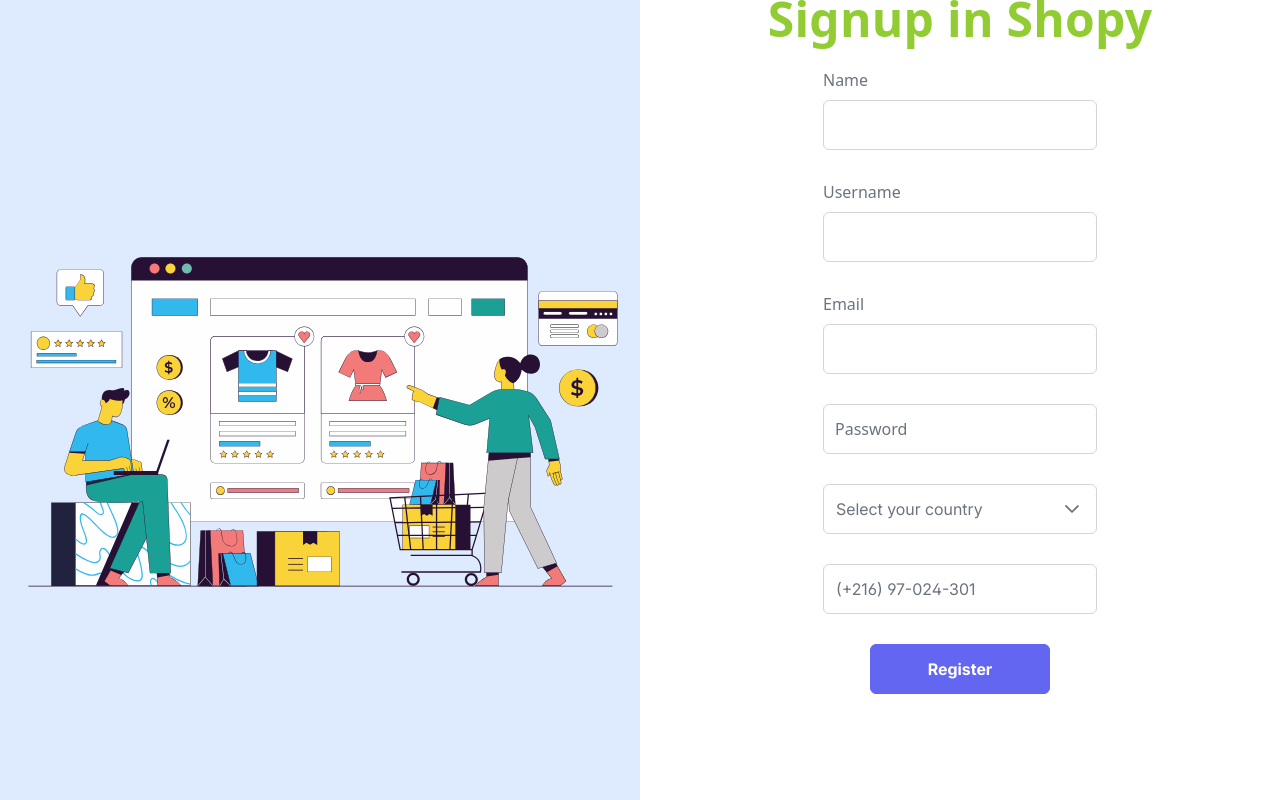
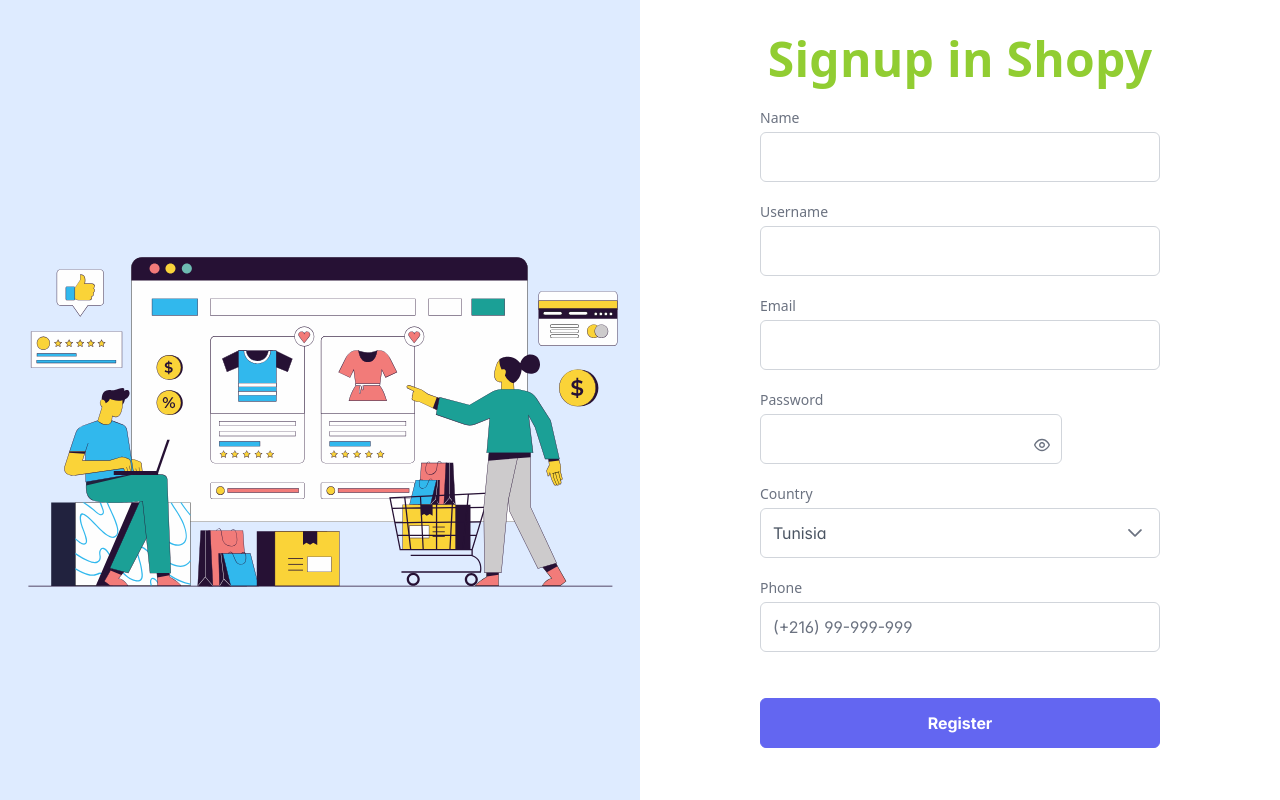
Before and after one commit to ihebetteyeb/e-shop-frontend, a React (Vite) app: page /signUp in a window 1280 px wide. Built offline with nearby package versions, Linux system fonts and the light colour scheme; no server answers.

Commit message:
fix(signup): improve form logic and add toast notifications

```diff
--- a/src/pages/Auth/login/signup/signup.jsx
+++ b/src/pages/Auth/login/signup/signup.jsx
@@ -1,8 +1,5 @@
-// import logoNoBg from "../../../../assets/shopy-logo.svg";
-
-import React, { useState, useEffect } from "react";
+import React, { useState, useEffect, useRef } from "react";
 import SigninImg from "@/assets/1.svg";
-// import SigninImg from "../../../assets/1.svg";
 import { useDispatch } from "react-redux";
 import { useRegisterMutation } from "../../../../store/state/userApiSlice";
 import { zodResolver } from "@hookform/resolvers/zod";
@@ -14,28 +11,27 @@
 import { Password } from "primereact/password";
 import { InputMask } from "primereact/inputmask";
 import { Button } from "primereact/button";
+import { Toast } from 'primereact/toast';
 
-const cities = [
+const countries = [
   { name: "Tunisia", code: "TN" },
-  { name: "Germany", code: "AL" },
+  { name: "Germany", code: "DE" },
   { name: "Egypt", code: "EG" },
-  // Other city objects...
 ];
 
 export default function SignUp() {
   const dispatch = useDispatch();
   const navigate = useNavigate();
-  const [Signup, { isLoading, data: dataSignUp }] = useRegisterMutation();
-  const handleSignUp = (data) => {
-    Signup(data);
-  };
+  const toast = useRef(null);
+  const [Signup, { isLoading, data: dataSignUp, error: errorSignUp }] = useRegisterMutation();
+
   const signupSchema = z.object({
     username: z.string().min(4, { message: "* Minimum length is 4" }),
-    name: z.string().min(4, { name: "* Minimum length is 4" }),
-    email: z.string().min(4, { email: "* Minimum length is 4" }),
-    password: z.string().min(4, { message: "* Password minimum length is 4 " }),
-    city: z.string(),
-    phone: z.string(),
+    name: z.string().min(4, { message: "* Minimum length is 4" }),
+    email: z.string().email({ message: "* Invalid email address" }),
+    password: z.string().min(4, { message: "* Password minimum length is 4" }),
+    city: z.string().min(1, { message: "* City is required" }),
+    phone: z.string().min(1, { message: "* Phone is required" }),
   });
 
   const {
@@ -43,132 +39,109 @@
     register,
     formState: { errors },
     setValue,
+    watch,
   } = useForm({
     resolver: zodResolver(signupSchema),
+    defaultValues: {
+      city: "Tunisia",
+    }
   });
 
-  const [selectedCity, setSelectedCity] = useState("Tunisia");
-  const [phone, setPhone] = useState();
+  const selectedCity = watch("city");
+  const phoneValue = watch("phone");
 
-  useEffect(() => {
-    if (dataSignUp) {
-      console.log("i did signup");
-
-      console.log(dataSignUp);
+  const handleSignUp = async (data) => {
+    try {
+        await Signup(data).unwrap();
+        toast.current.show({ severity: 'success', summary: 'Success', detail: 'Account created successfully', life: 3000 });
+        setTimeout(() => {
             navigate("/sign-in");
+        }, 1500);
+    } catch (err) {
+        console.error("Signup error:", err);
+        toast.current.show({ severity: 'error', summary: 'Registration Failed', detail: err.data?.message || 'Something went wrong', life: 5000 });
     }
-  }, [dataSignUp]);
-
-  if (isLoading) {
-    return <p>isLoading...</p>;
-  }
+  };
 
   return (
     <div className="grid grid-cols-2 h-screen w-screen">
+      <Toast ref={toast} />
       <div className="flex flex-col justify-center items-center gap-[30px] h-fill bg-[#DEEBFF]">
-        <img src={SigninImg} className="h-full " />
+        <img src={SigninImg} className="h-full " alt="Sign In" />
       </div>
-      <div className="w-full flex flex-col w-full items-center gap-[30px] h-fill ">
-        <div className="hidden">
-          {/* Logo removed */}
-        </div>
-        <div>
-          <div className="flex flex-col gap-[50px] w-full h-full justify-center ">
+      <div className="w-full flex flex-col items-center gap-[30px] h-fill overflow-y-auto py-10">
+        <div className="flex flex-col gap-[30px] w-full max-w-[400px] justify-center ">
           <form autoComplete="off" onSubmit={handleSubmit(handleSignUp)}>
             <div className="flex flex-col items-center gap-[30px] justify-center">
-                <h1 className=" text-[48px] leading-[38px] tracking-[0.27px] font-cal-sans font-bold text-[#91CD32]">
+              <h1 className="text-[48px] leading-[38px] tracking-[0.27px] font-cal-sans font-bold text-[#91CD32]">
                 Signup in Shopy
               </h1>
-                <div className="grid gap-[30px] items-stretch">
-                  <div className="flex flex-col gap-2">
-                    <label htmlFor="name" className="text-gray-500">
-                      Name
-                    </label>
-                    <InputText
-                      id="name"
-                      aria-describedby="username-help"
-                      {...register("name")}
-                    />
-                    {errors.name && (
-                      <span className="block text-red-400">
-                        {errors.name.message}
-                      </span>
-                    )}
+              <div className="grid gap-[20px] w-full">
+                <div className="flex flex-col gap-1">
+                  <label htmlFor="name" className="text-gray-500 text-sm">Name</label>
+                  <InputText id="name" {...register("name")} className={errors.name ? "p-invalid" : ""} />
+                  {errors.name && <small className="text-red-400">{errors.name.message}</small>}
                 </div>
-                  <div className="flex flex-col gap-2">
-                    <label htmlFor="username" className="text-gray-500">
-                      Username
-                    </label>
-                    <InputText
-                      id="username"
-                      aria-describedby="username-help"
-                      {...register("username")}
-                    />
-                    {errors.username && (
-                      <span className="block text-red-400">
-                        {errors.username.message}
-                      </span>
-                    )}
+
+                <div className="flex flex-col gap-1">
+                  <label htmlFor="username" className="text-gray-500 text-sm">Username</label>
+                  <InputText id="username" {...register("username")} className={errors.username ? "p-invalid" : ""} />
+                  {errors.username && <small className="text-red-400">{errors.username.message}</small>}
                 </div>
-                  <div className="flex flex-col gap-2">
-                    <label htmlFor="emmail" className="text-gray-500">
-                      Email
-                    </label>
-                    <InputText
-                      id="email"
-                      aria-describedby="userEmail-help"
-                      {...register("email")}
-                    />
-                    {errors.email && (
-                      <span className="block text-red-400">
-                        {errors.email.message}
-                      </span>
-                    )}
+
+                <div className="flex flex-col gap-1">
+                  <label htmlFor="email" className="text-gray-500 text-sm">Email</label>
+                  <InputText id="email" {...register("email")} className={errors.email ? "p-invalid" : ""} />
+                  {errors.email && <small className="text-red-400">{errors.email.message}</small>}
                 </div>
-                  <span className="p-float-label">
+
+                <div className="flex flex-col gap-1">
+                  <label htmlFor="password" title="Password" className="text-gray-500 text-sm">Password</label>
                   <Password
                     id="password"
-                      aria-describedby="username-help"
-                      className=""
-                      onChange={(e) => {
-                        setValue("password", e.target.value);
-                        register("password");
-                      }}
+                    value={watch("password")}
+                    onChange={(e) => setValue("password", e.target.value)}
+                    toggleMask
+                    className={errors.password ? "p-invalid w-full" : "w-full"}
+                    inputClassName="w-full"
                     feedback={false}
                   />
-                    <label htmlFor="password">Password</label>
-                    {errors.password && (
-                      <span className="block text-red-400">
-                        {errors.password.message}
-                      </span>
-                    )}
-                  </span>
+                  {errors.password && <small className="text-red-400">{errors.password.message}</small>}
+                </div>
+
+                <div className="flex flex-col gap-1">
+                  <label className="text-gray-500 text-sm">Country</label>
                   <Dropdown
                     value={selectedCity}
-                    onChange={(e) => {
-                      setSelectedCity(e.value);
-                      setValue("city", e.target.value);
-                    }}
-                    options={cities}
+                    onChange={(e) => setValue("city", e.value)}
+                    options={countries}
                     optionLabel="name"
+                    optionValue="name"
                     placeholder="Select your country"
-                    className="w-full "
+                    className={errors.city ? "p-invalid w-full" : "w-full"}
                   />
+                  {errors.city && <small className="text-red-400">{errors.city.message}</small>}
+                </div>
+
+                <div className="flex flex-col gap-1">
+                  <label className="text-gray-500 text-sm">Phone</label>
                   <InputMask
-                    value={phone}
-                    onChange={(e) => {
-                      setPhone(e.target.value);
-                      setValue("phone", e.target.value);
-                    }}
-                    mask="(+999) 99-999-999 "
-                    placeholder="(+216) 97-024-301"
+                    value={phoneValue}
+                    onChange={(e) => setValue("phone", e.target.value)}
+                    mask="(+999) 99-999-999"
+                    placeholder="(+216) 99-999-999"
+                    className={errors.phone ? "p-invalid w-full" : "w-full"}
                   />
+                  {errors.phone && <small className="text-red-400">{errors.phone.message}</small>}
                 </div>
-                <div className="flex justify-center  w-full ">
+              </div>
+
+              <div className="flex justify-center w-full pt-4">
                 <Button
-                    label="Register"
+                  label={isLoading ? "Registering..." : "Register"}
                   type="submit"
-                    className="w-[180px]"
+                  disabled={isLoading}
+                  className="w-full bg-[#91CD32] border-none hover:bg-[#81b82d]"
                 />
               </div>
             </div>
@@ -176,6 +149,5 @@
         </div>
       </div>
     </div>
-    </div>
   );
 }
```
Lines whose indentation alone changed are shown as unchanged.
